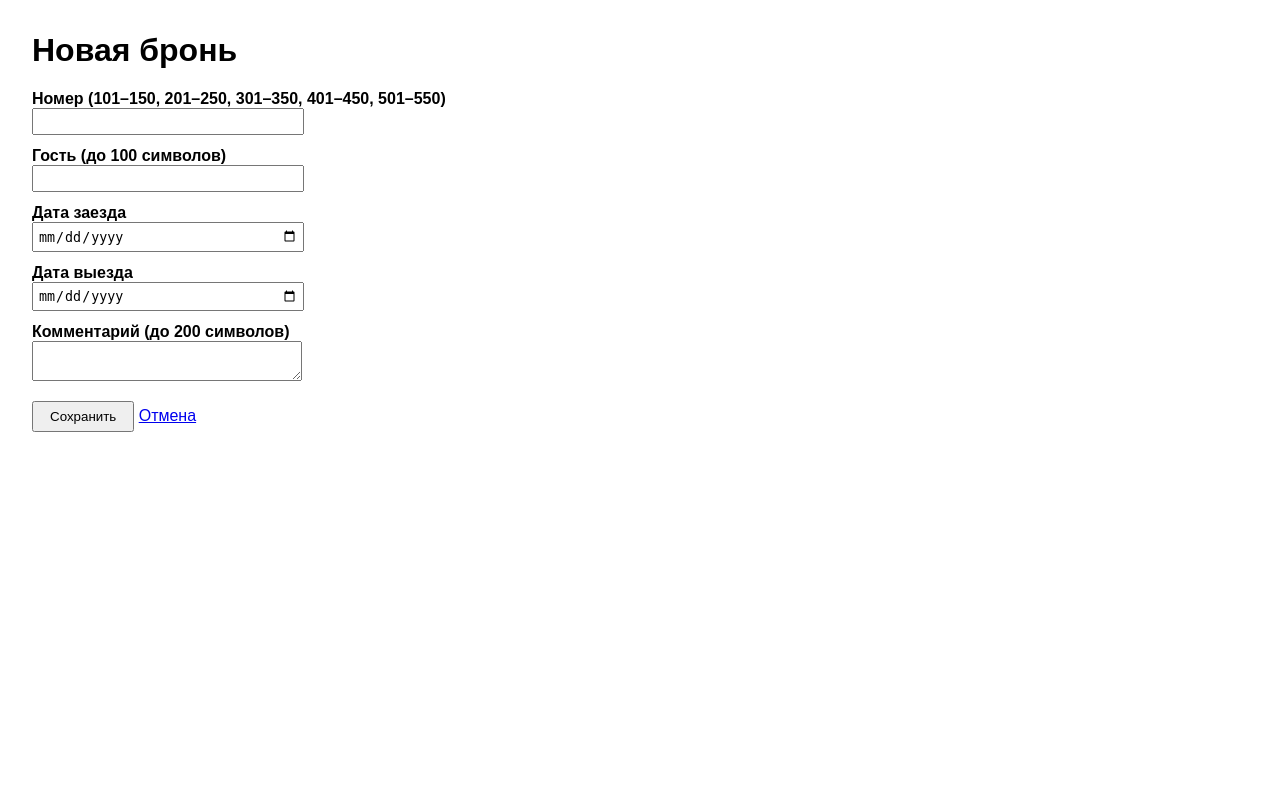
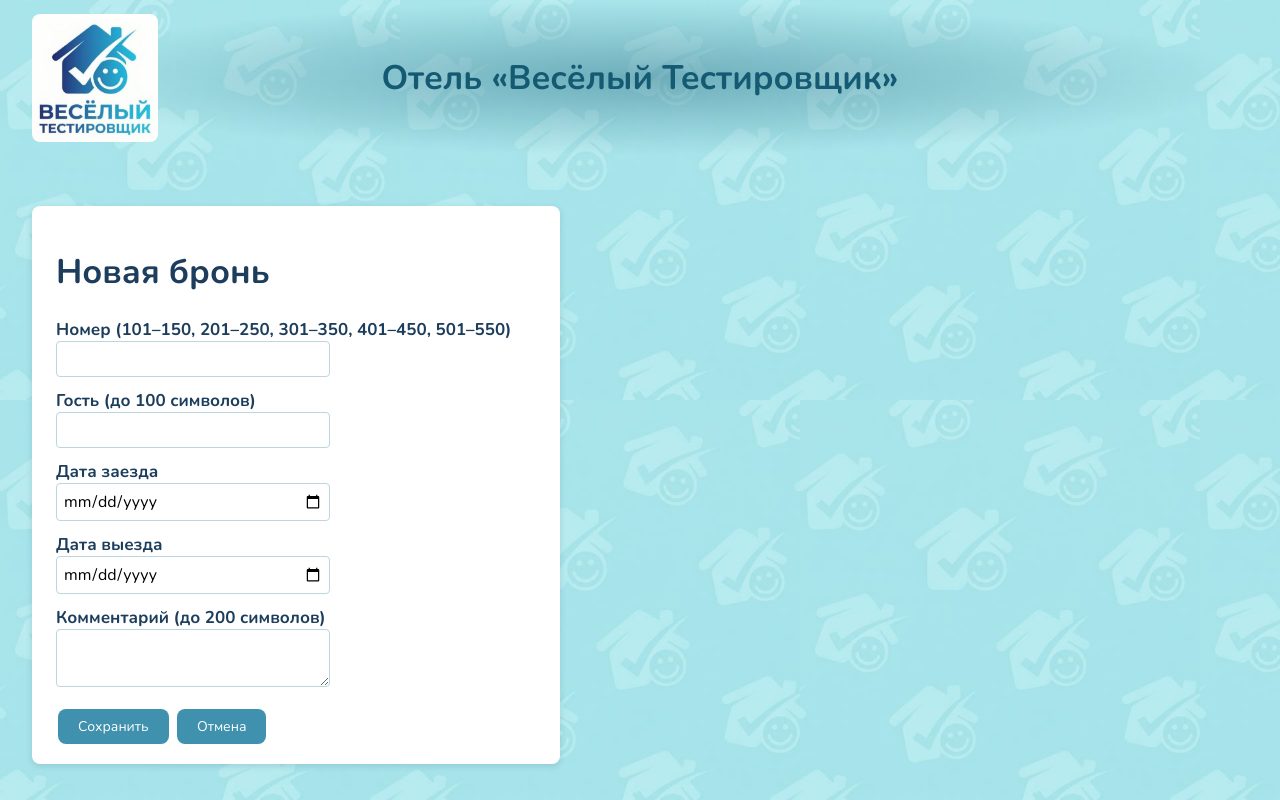
Before and after one commit to sergey-artemov/bookingManagerQA, a Spring Boot app: page /bookings/new in a window 1280 px wide. Run offline with Spring Boot 4, Linux system fonts and the light colour scheme.

Commit message:
"UI layer: Thymeleaf pages (list, create/edit form, PRG), styled with CSS; delete confirmation; UI tests on MockMvc + Testcontainers"

```diff
--- a/pom.xml
+++ b/pom.xml
@@ -11,7 +11,7 @@
 
 	<groupId>com.sergart</groupId>
 	<artifactId>booking-manager-qa</artifactId>
-	<version>1.0.0</version>
+	<version>1.1.0</version>
     <name>booking-manager-qa</name>
     <description>Pet project for QA: manual + automated testing (API + DB)</description>
 
--- /dev/null
+++ b/src/main/resources/static/css/style.css
@@ -0,0 +1,158 @@
+:root {
+    --bg-tint: #a9dbe2;
+    --bg-tint-dark: #8ec6d2;
+    --primary: #1f7ea1;
+    --primary-dark: #155a73;
+    --navy: #1d3d5c;
+    --danger: #d9534f;
+    --card: #ffffff;
+}
+
+@font-face {
+    font-family: "Nunito";
+    src: url("/fonts/Nunito-Regular.ttf") format("truetype");
+    font-weight: normal;
+    font-style: normal;
+}
+
+@font-face {
+    font-family: "Nunito";
+    src: url("/fonts/Nunito-Bold.ttf") format("truetype");
+    font-weight: bold;
+    font-style: bold;
+}
+
+body {
+    font-family: "Nunito", "Segoe UI", Roboto, Arial, sans-serif;
+    margin: 0;
+    padding: 0 2rem 2rem;
+    color: var(--navy);
+    font-size: 17px;
+    background-color: var(--bg-tint);
+    background-image: url("/img/back.jpg");
+    background-repeat: repeat;
+    background-size: 400px;
+}
+
+.site-header {
+    display: flex;
+    align-items: center;      /* вертикальное центрирование заголовка */
+    justify-content: center;  /* заголовок — по горизонтали в центр */
+    position: relative;       /* якорь для абсолютного логотипа */
+    min-height: 140px;        /* шапка держит размер под логотип: 128px + воздух */
+    padding: 8px 0;
+    margin-bottom: 50px;      /* дополнительный отступ после заголовка */
+    background-image: radial-gradient(ellipse at center,
+            rgba(21, 90, 115, 0.4) 0%,
+            rgba(21, 90, 115, 0) 70%);
+}
+
+.site-header img {
+    position: absolute;
+    left: 0;
+    top: 50%;
+    transform: translateY(-50%);
+    height: 128px;
+    width: auto;
+    border-radius: 8px;
+}
+
+.site-header h1 {
+    margin: 0;
+    color: var(--primary-dark);
+}
+
+/* Единый стиль для кнопок и ссылок-кнопок */
+.btn {
+    display: inline-block;
+    padding: 8px 20px;
+    background: var(--primary);
+    border: 0;
+    border-radius: 8px;
+    color: #fff;
+    text-decoration: none;
+    font-size: 14px;
+    font-family: inherit;
+    margin: 0 2px;
+    opacity: 0.85;
+    cursor: pointer;
+    margin: 0 2px;
+}
+
+.list-actions {
+    margin-bottom: 16px;
+}
+
+.btn:hover {
+    box-shadow: 0 2px 4px #ccc;
+    opacity: 1;
+}
+
+.btn-danger {
+    background: var(--danger);
+}
+
+table {
+    border-collapse: collapse;
+    width: 100%;
+    background: var(--card);
+    border-radius: 8px;
+    overflow: hidden;
+    box-shadow: 0 2px 6px rgba(29, 61, 92, 0.15);
+}
+
+
+th, td {
+    border: 1px solid #cfe2e7;   /* чуть темнее прежнего #d7e9ec, чтобы сетка читалась */
+    padding: 8px 12px;
+    text-align: left;
+}
+
+th {
+    background: var(--primary);
+    color: #fff;
+}
+
+tr:hover td {
+    background: #eef7f9;
+}
+
+label {
+    display: block;
+    margin-top: 12px;
+    font-weight: bold;
+}
+
+input, textarea {
+    padding: 6px;
+    width: 260px;
+    border: 1px solid #bcd6dd;
+    border-radius: 4px;
+    font-family: inherit;
+    font-size: 16px;
+}
+
+button {
+    font-family: inherit;
+}
+
+.errors {
+    color: #a12622;
+    background: #fdecea;
+    border: 1px solid #f5c6cb;
+    padding: 10px;
+    border-radius: 4px;
+    margin-bottom: 12px;
+}
+
+.form-card {
+    background: var(--card);
+    border-radius: 8px;
+    padding: 20px 24px;
+    max-width: 480px;
+    box-shadow: 0 2px 6px rgba(29, 61, 92, 0.15);
+}
+
+.actions {
+    margin-top: 16px;
+}
--- a/src/main/resources/templates/booking-form.html
+++ b/src/main/resources/templates/booking-form.html
@@ -3,16 +3,15 @@
 <head>
     <meta charset="UTF-8">
     <title th:text="${booking.id != null} ? 'Редактирование брони' : 'Новая бронь'">Бронь</title>
-    <style>
-        body { font-family: sans-serif; margin: 2rem; }
-        label { display: block; margin-top: 12px; font-weight: bold; }
-        input, textarea { padding: 4px; width: 260px; }
-        .errors { color: #b00020; background: #fdecea; border: 1px solid #f5c6cb;
-                  padding: 10px; border-radius: 4px; }
-        .btn { margin-top: 16px; padding: 6px 16px; cursor: pointer; }
-    </style>
+    <link rel="stylesheet" th:href="@{/css/style.css}">
 </head>
 <body>
+<header class="site-header">
+    <img th:src="@{/img/logo.jpg}" alt="Логотип отеля">
+    <h1>Отель «Весёлый Тестировщик»</h1>
+</header>
+
+<div class="form-card">
     <h1 th:text="${booking.id != null} ? 'Редактирование брони' : 'Новая бронь'">Бронь</h1>
 
     <form method="post"
@@ -40,10 +39,11 @@
         <label for="comment">Комментарий (до 200 символов)</label>
         <textarea id="comment" th:field="*{comment}" maxlength="200"></textarea>
 
-    <div>
+        <div class="actions">
             <button type="submit" class="btn">Сохранить</button>
-        <a th:href="@{/bookings}">Отмена</a>
+            <a th:href="@{/bookings}" class="btn">Отмена</a>
         </div>
     </form>
+</div>
 </body>
 </html>
```
Also changed, not shown: src/main/resources/templates/bookings.html (+19 -19 lines), src/main/resources/static/favicon.ico (added), src/main/resources/static/fonts/Nunito-Bold.ttf (added), src/main/resources/static/fonts/Nunito-Regular.ttf (added), src/main/resources/static/img/back.jpg (added), src/main/resources/static/img/logo.jpg (added). Lines whose indentation alone changed are shown as unchanged.
